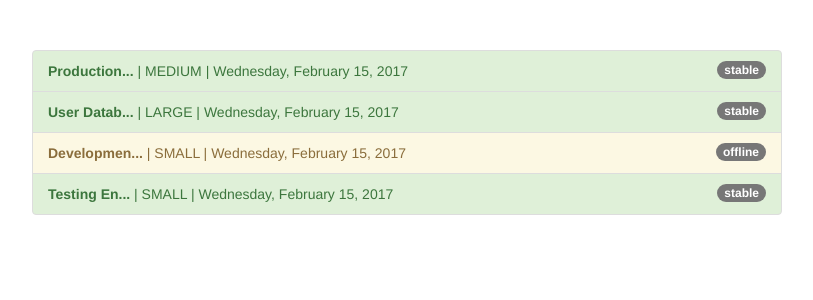
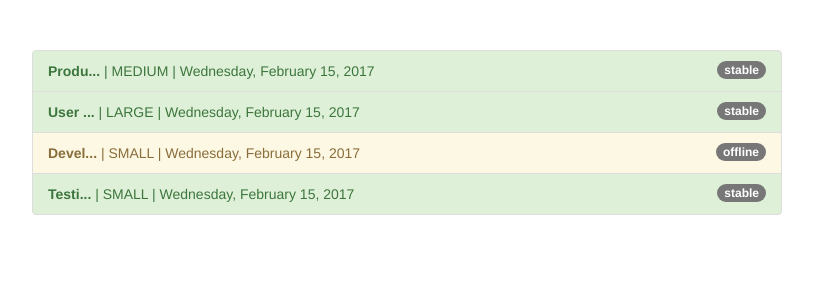
Before and after one commit to doug-newton/angular-udemy-course-project, an Angular app: page / in a window 1280 px wide. Shown: the top 300 px of the page, without its empty margins (233-1046 px from the left). Built offline with nearby package versions, Linux system fonts and the light colour scheme.

Commit message:
parameterize custom pipe

```diff
--- a/src/app/app.component.html
+++ b/src/app/app.component.html
@@ -10,7 +10,7 @@
             class="badge">
             {{ server.status }}
           </span>
-          <strong>{{ server.name | shorten }}</strong>
+          <strong>{{ server.name | shorten:5 }}</strong>
           | {{ server.instanceType | uppercase }}
           | {{ server.started | date: 'fullDate' }}
         </li>
--- a/src/app/shorten.pipe.ts
+++ b/src/app/shorten.pipe.ts
@@ -4,9 +4,9 @@ import { Pipe, PipeTransform } from "@angular/core";
     name: 'shorten'
 })
 export class ShortenPipe implements PipeTransform {
-    transform(value: any) {
-        if (value.length > 10) {
-            return value.substr(0, 10) + '...'
+    transform(value: any, limit: number) {
+        if (value.length > limit) {
+            return value.substr(0, limit) + '...'
         }
         else {
             return value
```
